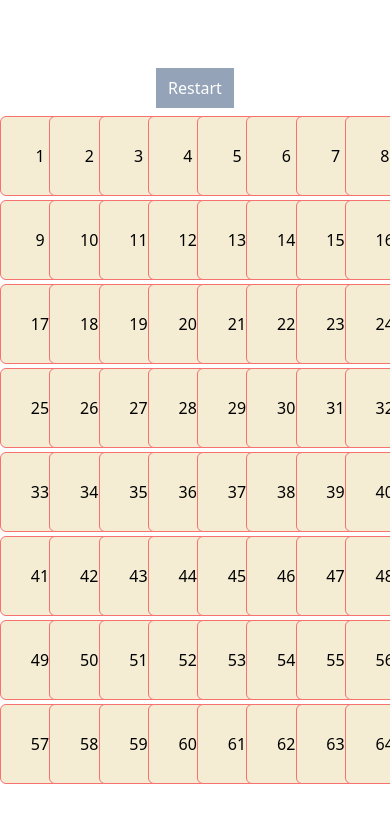
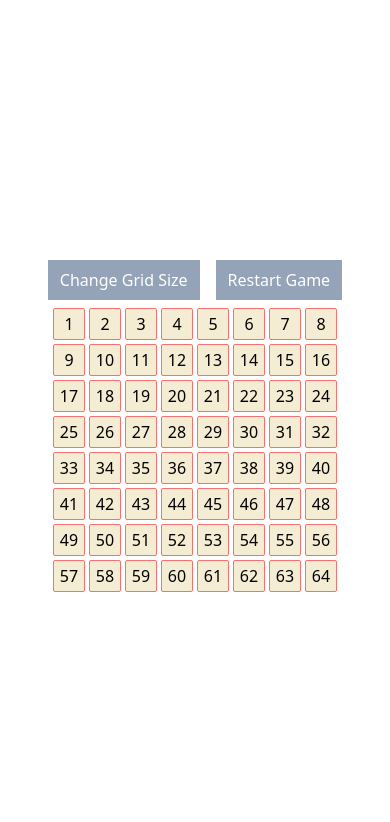
Before and after one commit to adwaithnarayanan/grid-lock, a React (Vite) app: page / in a window 390 px wide. Shown: the top 822 px of the page. Built offline with nearby package versions, Linux system fonts and the light colour scheme.

Commit message:
complete project

```diff
--- a/src/App.tsx
+++ b/src/App.tsx
@@ -1,38 +1,75 @@
-import { useState } from "react";
+import { useEffect, useState } from "react";
 import Grids from "./components/Grids";
 import Modal from "./components/Modal";
 import Popup from "./components/Popup";
 import Button from "./components/Button";
+import AddSizeForm from "./components/AddSizeForm";
 
 function App() {
   const [size, setSize] = useState<number>(8);
   const [isModalOpen, setIsModalOpen] = useState<boolean>(false);
-
-  const handleSetSize = (value: number) => {
-    setSize(value);
-  };
+  const [neighbours, setNeighbours] = useState<number[]>([]);
+  const [selected, setSelected] = useState<number[]>([]);
 
   const handleCloseModal = () => {
     setIsModalOpen(false);
   };
 
-  const handleRestartGame = () => {
+  const handleModalOpen = () => {
     setIsModalOpen(true);
   };
+
+  function handleRestartGame() {
+    setNeighbours([]);
+    setSelected([]);
+  }
+
+  useEffect(() => {
+    handleRestartGame();
+  }, [size]);
 
   return (
     <>
       <div className="h-screen overflow-hidden flex flex-col items-center justify-center">
         {isModalOpen && (
-          <Modal closeModal={handleCloseModal}>
-            <Popup closePopup={handleCloseModal}></Popup>
+          <Modal closeModal={handleCloseModal} isOpen={isModalOpen}>
+            <Popup closePopup={handleCloseModal}>
+              <AddSizeForm
+                setSize={setSize}
+                size={size}
+                handleCloseModal={handleCloseModal}
+              />
+            </Popup>
           </Modal>
         )}
 
-        <Button type="button" variant="restart" handleClick={handleRestartGame}>
-          Restart
-        </Button>
-        <Grids size={size} />
+        {!isModalOpen && (
+          <div>
+            <Button
+              type="button"
+              variant="restart"
+              handleClick={handleModalOpen}
+            >
+              Change Grid Size
+            </Button>
+
+            <Button
+              type="button"
+              variant="restart"
+              handleClick={handleRestartGame}
+            >
+              Restart Game
+            </Button>
+          </div>
+        )}
+
+        <Grids
+          size={size}
+          neighbours={neighbours}
+          selected={selected}
+          setNeighbours={setNeighbours}
+          setSelected={setSelected}
+        />
       </div>
     </>
   );
--- /dev/null
+++ b/src/components/AddSizeForm.tsx
@@ -0,0 +1,56 @@
+import { ChangeEvent, FormEvent } from "react";
+import Button from "./Button";
+
+type AddSizeFormProps = {
+  size: number;
+  setSize: React.Dispatch<React.SetStateAction<number>>;
+  handleCloseModal: () => void;
+};
+
+const AddSizeForm = ({ size, setSize, handleCloseModal }: AddSizeFormProps) => {
+  const handleFormSubmit = (e: FormEvent) => {
+    e.preventDefault();
+    handleCloseModal();
+  };
+
+  function handleSizeChange(e: ChangeEvent<HTMLInputElement>) {
+    const value = Number(e.target.value);
+
+    if (value <= 0 || value > 10)
+      alert("Value should be greater than 1 and less than or equal to 10");
+    else setSize(value);
+  }
+
+  return (
+    <div className="py-5">
+      <div>
+        <h2>Select a size</h2>
+        <div>
+          <form
+            action=""
+            onSubmit={handleFormSubmit}
+            className="flex justify-center flex-col"
+          >
+            <input
+              type="number"
+              min={2}
+              max={10}
+              className="w-full border px-3 py-1 my-3"
+              value={size}
+              onChange={handleSizeChange}
+            />
+            <Button
+              handleClick={handleCloseModal}
+              className="bg-slate-600 text-white px-2 py-1 my-2"
+              type="submit"
+            >
+              Start Game
+            </Button>
+          </form>
+        </div>
+      </div>
+    </div>
+  );
+};
+
+export default AddSizeForm;
--- a/src/components/Grid.tsx
+++ b/src/components/Grid.tsx
@@ -7,20 +7,32 @@ type GridProps = {
   handleClick: (value: number) => void;
 };
 
+let clicked: number = 0;
+
 const Grid = ({ index, selected, neighbours, handleClick }: GridProps) => {
   let value: "primary" | "selected" | "neighbour";
-
   if (selected.includes(index)) value = "selected";
   else if (neighbours.includes(index)) value = "neighbour";
   else value = "primary";
 
+  function handleDoubleClick() {
+    clicked += 1;
+
+    setTimeout(() => (clicked = 0), 1000);
+
+    if (clicked == 2) handleClick(index);
+  }
+
   return (
     <Button
       type="button"
-      className="h-20 w-20 border border-red-400"
+      className="h-8 w-8 sm:h-10 sm:w-10 md:h-20 md:w-20 rounded-sm md:rounded-md border border-red-400"
       variant="grid"
-      handleClick={() => handleClick(index)}
+      handleClick={handleDoubleClick}
       value={value}
+      disabled={
+        selected.includes(index) || neighbours.includes(index) ? true : false
+      }
     >
       {index}
     </Button>
--- a/src/components/Grids.tsx
+++ b/src/components/Grids.tsx
@@ -1,15 +1,21 @@
-import { useState } from "react";
 import Grid from "./Grid";
 
 type GridsProps = {
   size: number;
+  neighbours: number[];
+  selected: number[];
+  setNeighbours: React.Dispatch<React.SetStateAction<number[]>>;
+  setSelected: React.Dispatch<React.SetStateAction<number[]>>;
 };
 
-const Grids = ({ size }: GridsProps) => {
+const Grids = ({
+  size,
+  neighbours,
+  selected,
+  setNeighbours,
+  setSelected,
+}: GridsProps) => {
   const arr = new Array(size ** 2).fill(undefined);
-
-  const [selected, setSelected] = useState<number[]>([]);
-  const [neighbours, setNeighbours] = useState<number[]>([]);
 
   function handleSetSelected(value: number) {
     setSelected((prev) => [...prev, value]);
@@ -17,66 +23,81 @@ const Grids = ({ size }: GridsProps) => {
   }
 
   function handleSetNeighbour(value: number) {
+    let newArr: number[] = [];
+
+    // To top
     let temp = value;
-
     while (temp > 0) {
       temp = temp - size;
-      setNeighbours((prev) => [...prev, temp]);
+      if (!neighbours.includes(temp)) newArr.push(temp);
     }
 
+    // To bottom
     temp = value;
+    while (temp < size ** 2) {
+      temp = temp + size;
+      if (!neighbours.includes(temp)) newArr.push(temp);
+    }
 
+    // left to right
+    let start: number;
+    let end: number;
+
+    if (value % size === 0) {
+      start = value / size;
+      start = (start - 1) * size + 1;
+      end = value;
+    } else {
+      start = Math.trunc(value / size) * size + 1;
+      end = (Math.trunc(value / size) + 1) * size;
+    }
+
+    console.log({ start, end });
+
+    while (start <= end) {
+      if (!neighbours.includes(start)) newArr.push(start);
+      start += 1;
+    }
+
+    // Diagonal top right
+    temp = value;
     while (temp > 0) {
       if (temp % size === 0) break;
 
       temp = temp - (size - 1);
-
-      console.log(10000, { temp });
-
-      if (!neighbours.includes(temp)) {
-        console.log("nowwwwwwwwwwwww", { temp });
-        setNeighbours((prev) => {
-          console.log({ prev, temp });
-          return [...prev, temp];
-        });
-        console.log("heeeeeeeeeeeeeeeeee");
-      }
+      if (!neighbours.includes(temp)) newArr.push(temp);
     }
 
-    console.log("########333", neighbours);
-
+    // Diagonal top left
     temp = value;
-
     while (temp > 0) {
       if (temp % size === 1) break;
       temp = temp - (size + 1);
-      if (!neighbours.includes(temp)) setNeighbours((prev) => [...prev, temp]);
+      if (!neighbours.includes(temp)) newArr.push(temp);
     }
 
+    // Diagonal bottom right
     temp = value;
-
     while (temp < size ** 2) {
       if (temp % size === 0) break;
       temp = temp + (size + 1);
-      if (!neighbours.includes(temp)) setNeighbours((prev) => [...prev, temp]);
+      if (!neighbours.includes(temp)) newArr.push(temp);
     }
 
+    // Diagonal bottom left
     temp = value;
     while (temp < size ** 2) {
       if (temp % size === 1) break;
       temp = temp + (size - 1);
-      if (!neighbours.includes(temp)) setNeighbours((prev) => [...prev, temp]);
+      if (!neighbours.includes(temp)) newArr.push(temp);
     }
+    setNeighbours((prev) => [...prev, ...newArr]);
   }
-
-  console.log({ neighbours, selected });
-
-  //   const gridSize = `grid-cols-${size}`;
-  const gridSize = `grid-cols-8`;
 
   return (
     <div
-      className={`grid ${gridSize} w-full max-w-fit max-h-fit h-full gap-1 `}
+      style={{ gridTemplateColumns: `repeat(${size}, minmax(0, 1fr))` }}
+      className={`grid w-full max-w-fit max-h-fit h-full gap-1 `}
     >
       {arr.map((_grid, index) => (
         <Grid
--- a/src/components/Modal.tsx
+++ b/src/components/Modal.tsx
@@ -1,15 +1,33 @@
+import { useRef } from "react";
+
 type ModalProps = {
   children: React.ReactNode;
   closeModal: () => void;
+  isOpen: boolean;
 };
 
-const Modal = ({ children, closeModal }: ModalProps) => {
+const Modal = ({ children, closeModal, isOpen }: ModalProps) => {
+  const ref = useRef<HTMLDivElement | null>(null);
+
+  const handleClickOutside = (
+    e: React.MouseEvent<HTMLDivElement, MouseEvent>
+  ) => {
+    console.log({ event: e.target });
+    if (ref.current && !ref.current.contains(e.target as Node)) {
+      closeModal();
+    }
+  };
+
+  if (!isOpen) return null;
+
   return (
     <div
-      className="fixed inset-0 z-20 w-full h-full bg-[rgba(0,0,0,0.5)]"
-      onClick={closeModal}
+      className="fixed inset-0 z-20 w-full h-full bg-[rgba(0,0,0,0.5)] flex items-center justify-center"
+      onClick={(e) => handleClickOutside(e)}
     >
-      {children}
+      <div ref={ref} className="w-fit">
+        {children}
+      </div>
     </div>
   );
 };
--- a/src/components/Popup.tsx
+++ b/src/components/Popup.tsx
@@ -3,16 +3,20 @@ import CloseIcon from "@mui/icons-material/Close";
 
 type PopupProps = {
   closePopup: () => void;
+  children: React.ReactNode;
 };
 
-const Popup = ({ closePopup }: PopupProps) => {
+const Popup = ({ closePopup, children }: PopupProps) => {
   return (
-    <div>
-      <div>
-        <Button type="button" handleClick={closePopup}>
-          <CloseIcon />
-        </Button>
+    <div className="bg-white  w-[200px] md:w-[500px] rounded-xl p-4 ">
+      <div className="w-full flex items-center justify-end">
+        <div className="w-fit hover:bg-slate-100 p-1 rounded-xl">
+          <Button type="button" handleClick={closePopup}>
+            <CloseIcon />
+          </Button>
+        </div>
       </div>
+      <main>{children}</main>
     </div>
   );
 };
```
